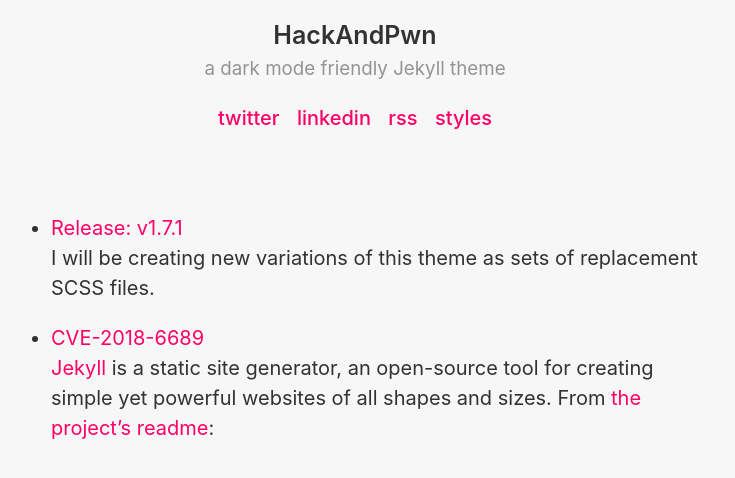
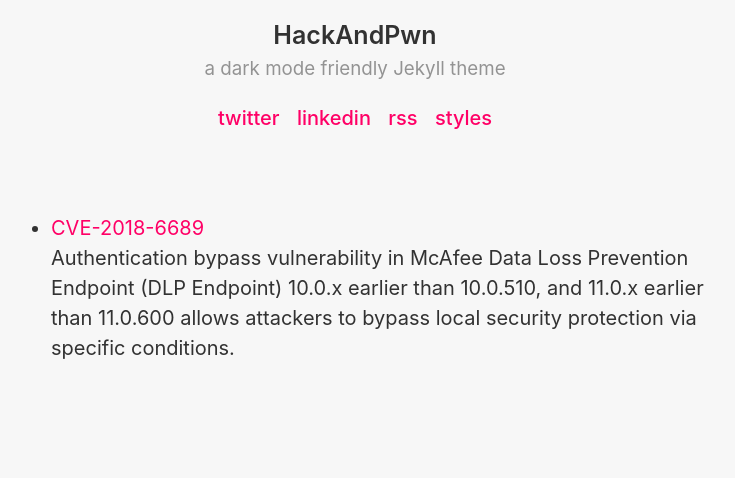
Before and after one commit to HackAndPwn/HackAndPwn.github.io, a Jekyll site: the page built from index.html, in a window 1280 px wide. Shown: the top 478 px of the page, without its empty margins (279-1014 px from the left). Built offline with Jekyll 4.4.1, drawn with Linux system fonts in a browser that asks for light colours.

Commit message:
First Post Update

```diff
--- a/_posts/2018-10-25-cve-2018-6689.md
+++ b/_posts/2018-10-25-cve-2018-6689.md
@@ -3,28 +3,12 @@
 title: CVE-2018-6689
 date: 2018-10-25 00:00:00
 categories:
-tags:
 last_modified_at: 2018-10-25
 ---
 
-[Jekyll](http://jekyllrb.com) is a static site generator, an open-source tool for creating simple yet powerful websites of all shapes and sizes. From [the project's readme](https://github.com/jekyll/jekyll/blob/master/README.markdown):
+Authentication bypass vulnerability in McAfee Data Loss Prevention Endpoint (DLP Endpoint) 10.0.x earlier than 10.0.510, and 11.0.x earlier than 11.0.600 allows attackers to bypass local security protection via specific conditions.
 
-> Jekyll is a simple, blog aware, static site generator. It takes a template directory [...] and spits out a complete, static website suitable for serving with Apache or your favorite web server. This is also the engine behind GitHub Pages, which you can use to host your project’s page or blog right here from GitHub.
-
-It's an immensely useful tool. Find out more by [visiting the project on GitHub](https://github.com/jekyll/jekyll).
+It is possible to access a user's session on a locked Windows machine if certain DLP Endpoint configurations are made by the DLP Endpoint administrator to include hyperlinks in user notification dialogs, and an actor performs specific actions on a protected machine.
 
 
-vxc
-
-cxz
-
-xcz
-zx
-xczxzc
-cxzxcz
-cxzxczz
-
-
-xczcxz
-
-cxz
+[McAfee Security Bulletin SB10252(https://kc.mcafee.com/corporate/index?page=content&id=SB10252)
--- a/_posts/2020-02-24-release-v-1-7-1.md
+++ /dev/null
@@ -1,32 +0,0 @@
----
-layout: post
-title: "Release: v1.7.1"
-date: 2020-02-24 06:20:45
-categories: [Announcements]
-tags: [releases]
-link: https://github.com/essentialenemy/noir/releases
-last_modified_at: 2019-02-25
----
-
-I will be creating new variations of this theme as sets of replacement SCSS files.
-
-The first release in this series is today and it is called Midnight.
-
-<figure>
-  <center><img src="/assets/midnight.jpg" alt="Midnight" style="width:100%"></center>
-  <figcaption>Midnight is OLED friendly with it's true black background when a device is in Dark Mode.</figcaption>
-</figure>
-
-<figure>
-  <center><img src="/assets/midnight-light.jpg" alt="Midnight Light" style="width:100%"></center>
-  <figcaption>One line added to a post's front matter can enable the date the post was last updated, add a category or tags and make the post title link to an external source for a <i>linked-list</i>/microblog.</figcaption>
-</figure>
-
-
----
-
-Noir is developed using and hosted with GitHub. You can head on over to the [repository]({{ site.github.repo }}) to download it, report any bugs, and to request features.
-
-If you prefer to install the gem version of the theme you can do so [here](https://rubygems.org/gems/noir-for-jekyll).
-
-Thank you for your interest in Noir!
```
